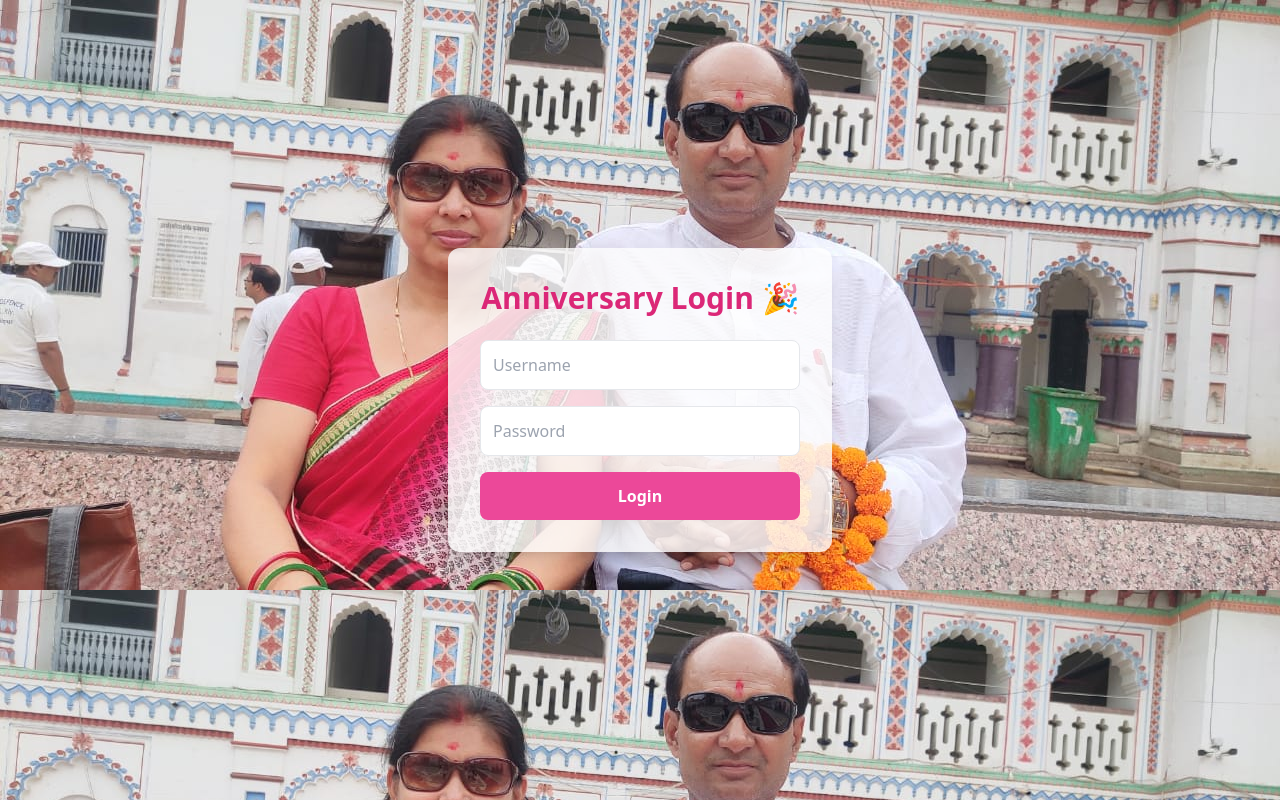
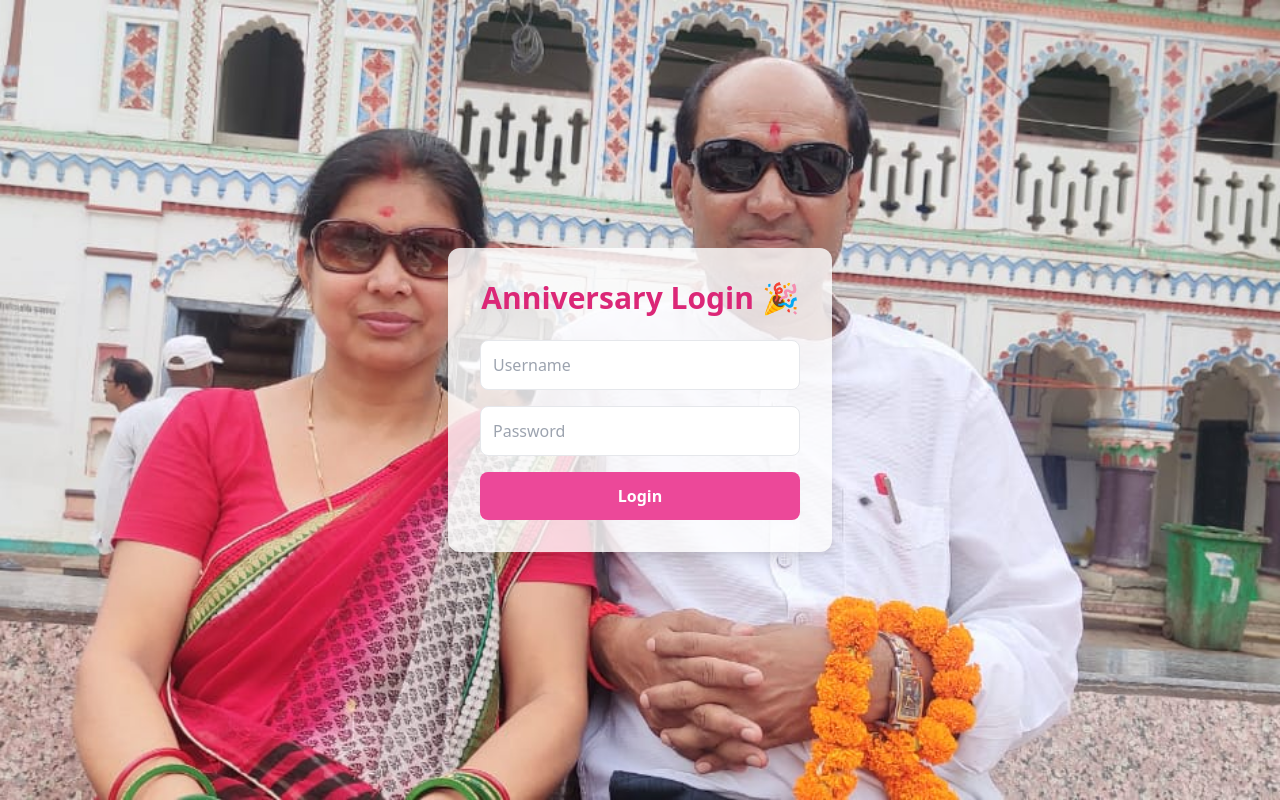
Before and after one commit to Om0708/anniversary-frontend, a React (Vite) app: page / in a window 1280 px wide. Built offline with nearby package versions, Linux system fonts and the light colour scheme.

Commit message:
first commit

```diff
--- a/src/components/Login.jsx
+++ b/src/components/Login.jsx
@@ -23,7 +23,9 @@ export default function Login({ setToken }) {
   return (
     <div
       className="min-h-screen flex items-center justify-center bg-gradient-to-r from-yellow-100 via-pink-200 to-red-200"
-      style={{ backgroundImage: "url('/assets/login-bg.jpeg')" }}
+      style={{ backgroundImage: "url('/assets/login-bg.jpeg')" , backgroundSize: "cover",
+    backgroundPosition: "center",
+    backgroundRepeat: "no-repeat"}}
     >
       <div className="bg-white bg-opacity-80 p-8 rounded-xl shadow-lg max-w-sm w-full">
         <h2 className="text-3xl font-bold text-center text-pink-600 mb-6">
```
